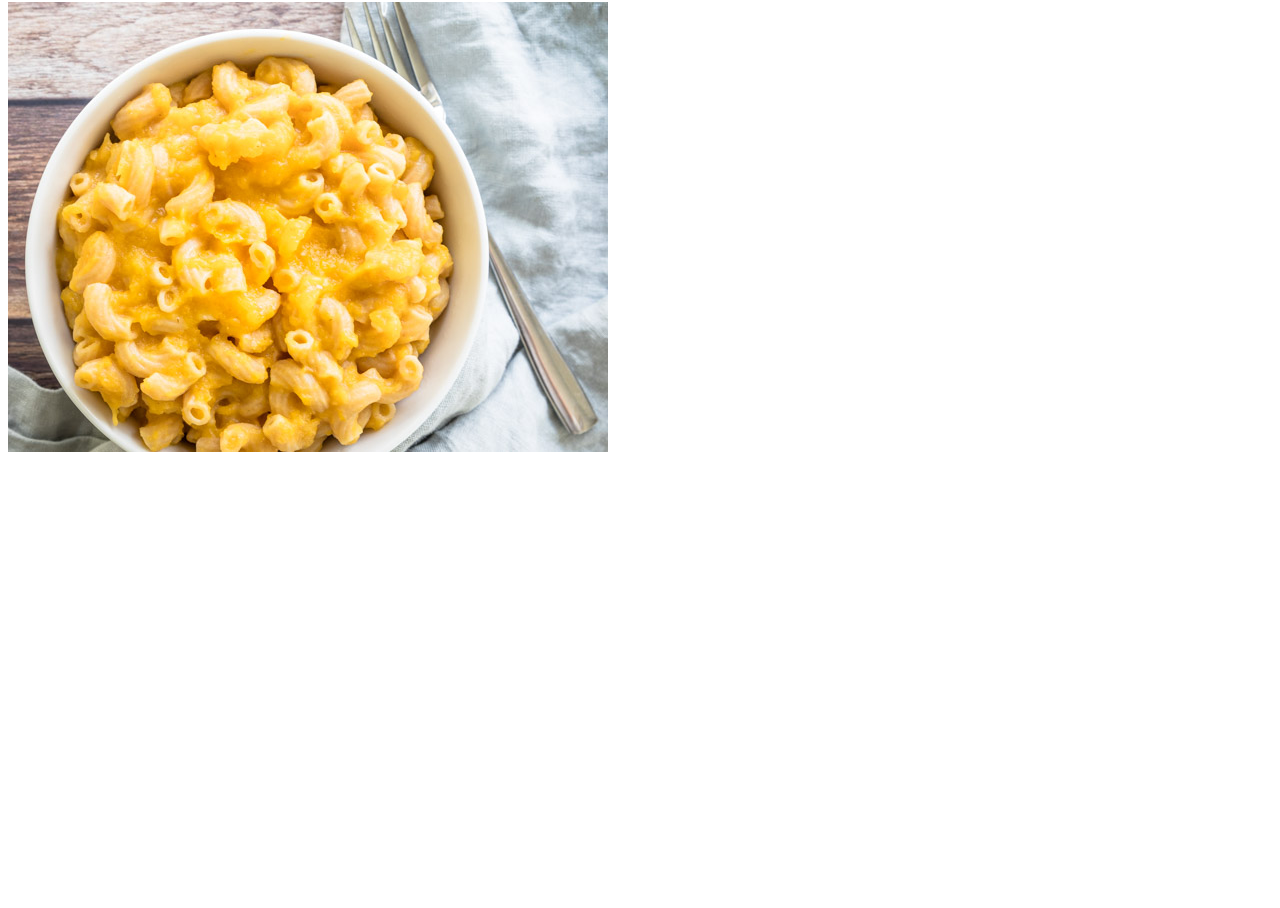
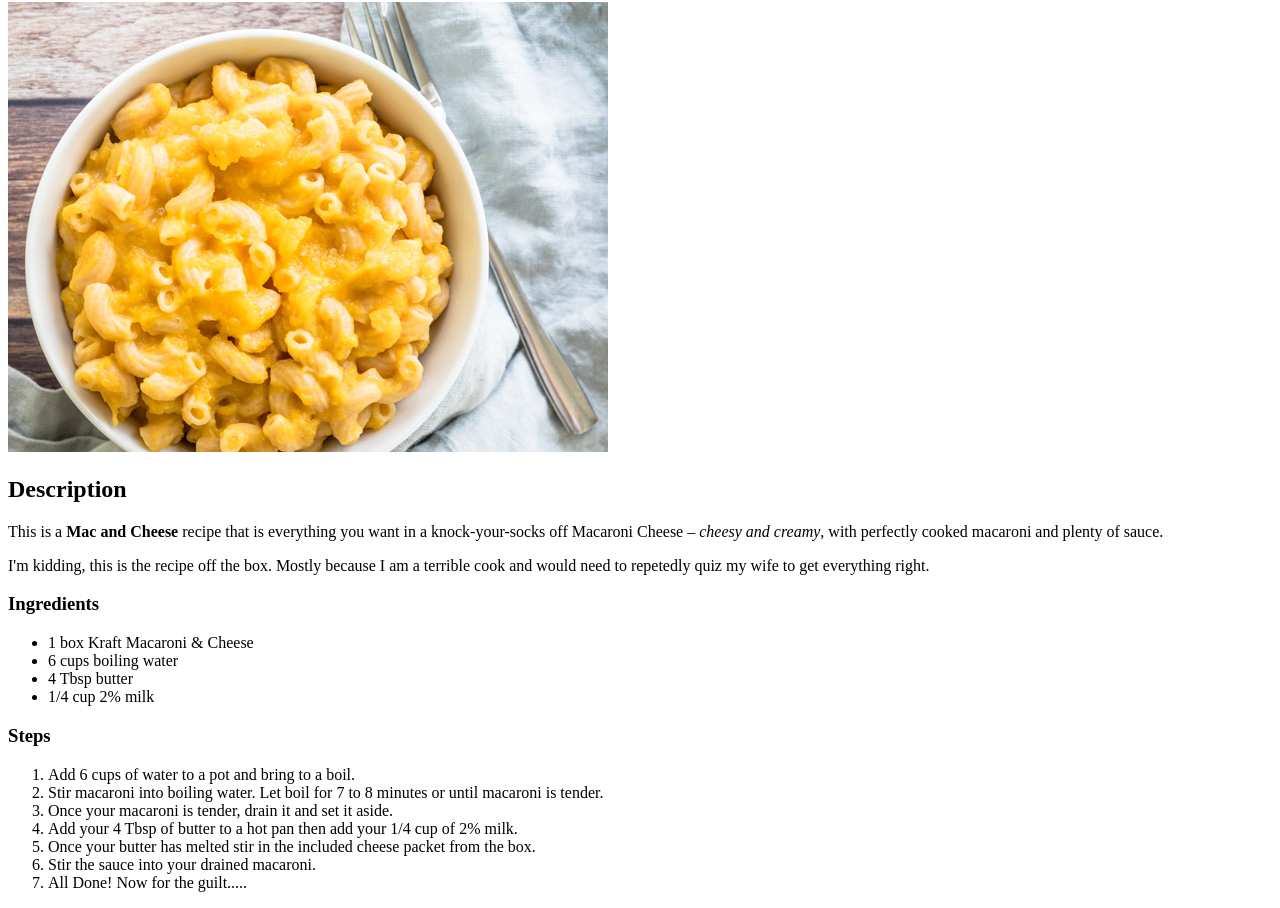
Before and after one commit to Tylercburr/odin-recipes, a plain HTML site: page recipes/macncheese.html in a window 1280 px wide. Shown: the part 78-986 px from the top of the page. Before the commit the page ends 800 px from the top, so only its background shows below. Drawn offline with Linux system fonts and the light colour scheme.

Commit message:
Add Description, Ingredients & Steps to macncheese
Add Description heading and paragraphs to macncheese.html.
Add Ingredients heading and un-orderd list to macncheese.html.
Add Steps heading and orderd list to macncheese.html.

```diff
--- a/recipes/macncheese.html
+++ b/recipes/macncheese.html
@@ -8,8 +8,30 @@
     <body>
         <h1>Mac n' Cheese</h1>
         <img src="../img/mac.jpg" alt="Mac n' Cheese">
-
-
+        <h2>Description</h2>
+        <p>
+            This is a <strong>Mac and Cheese</strong> recipe that is everything you want in a knock-your-socks off Macaroni Cheese – <em>cheesy and creamy</em>, with perfectly cooked macaroni and plenty of sauce.
+        </p>
+        <p>
+            I'm kidding, this is the recipe off the box. Mostly because I am a terrible cook and would need to repetedly quiz my wife to get everything right.
+        </p>
+        <h3>Ingredients</h3>
+        <ul>
+            <li>1 box Kraft Macaroni & Cheese</li>
+            <li>6 cups boiling water</li>
+            <li>4 Tbsp butter</li>
+            <li>1/4 cup 2% milk</li>
+        </ul>
+        <h3>Steps</h3>
+        <ol>
+            <li>Add 6 cups of water to a pot and bring to a boil.</li>
+            <li>Stir macaroni into boiling water. Let boil for 7 to 8 minutes or until macaroni is tender.</li>
+            <li>Once your macaroni is tender, drain it and set it aside.</li>
+            <li>Add your 4 Tbsp of butter to a hot pan then add your 1/4 cup of 2% milk.</li>
+            <li>Once your butter has melted stir in the included cheese packet from the box.</li>
+            <li>Stir the sauce into your drained macaroni.</li>
+            <li>All Done! Now for the guilt.....</li>
+        </ol>
 
     </body>
 
```
